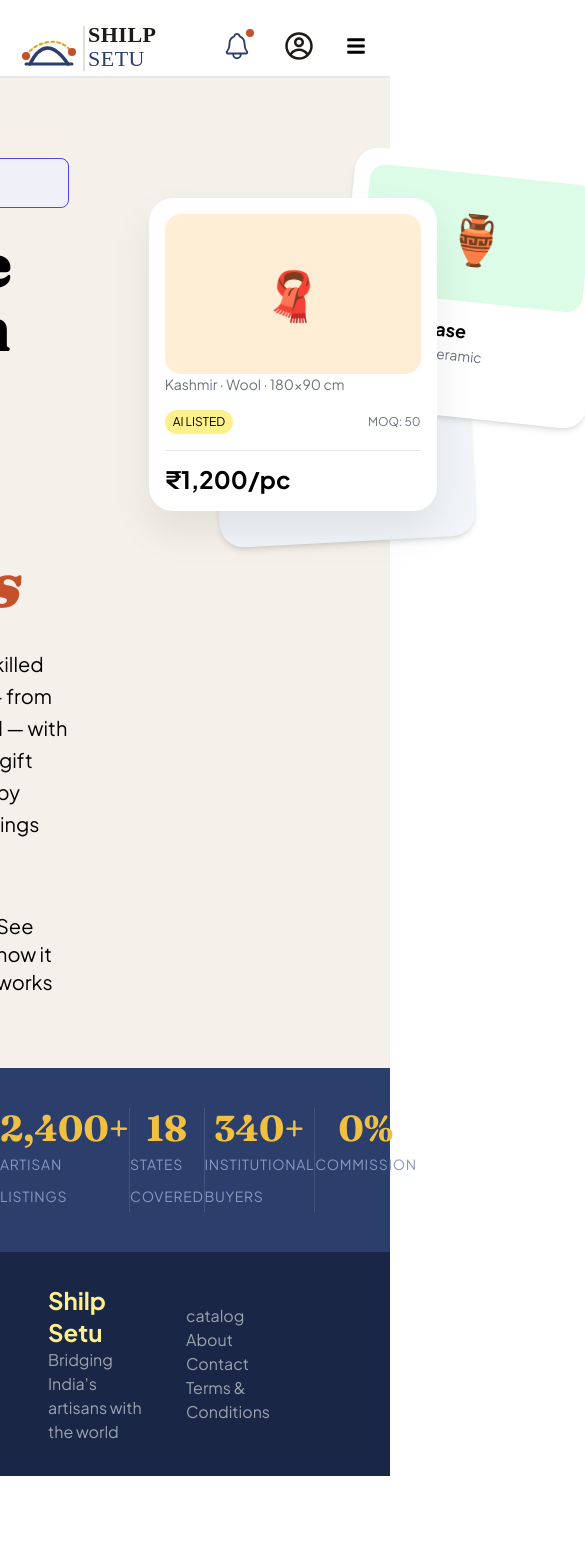
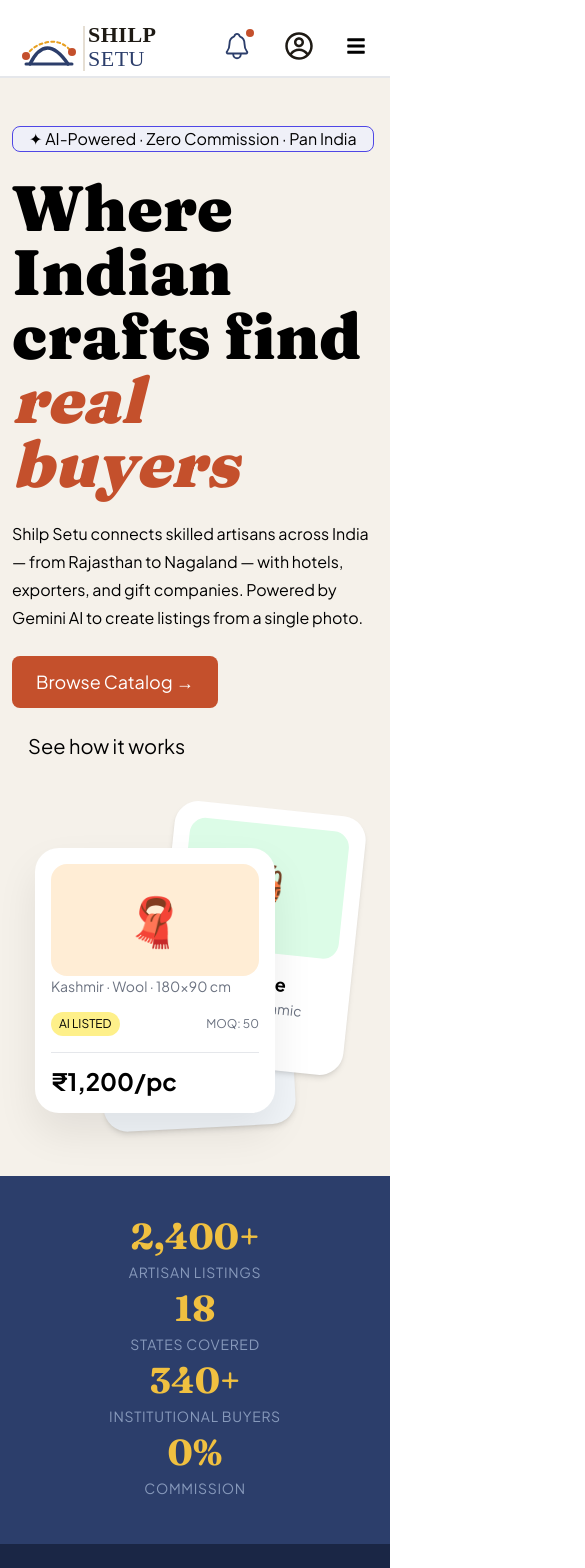
Before and after one commit to Sayyed-Ali/Shilp-Setu, a React (Vite) app in the folder frontend/appFront/: page / in a window 390 px wide. Shown: the top 1568 px of the page, 585 px wide, since content can reach past the window. Before the commit the page ends 1476 px from the top, so only its background shows below. Built offline with nearby package versions, Linux system fonts and the light colour scheme.

Commit message:
made home page responsive

```diff
--- a/frontend/appFront/src/components/Hero.jsx
+++ b/frontend/appFront/src/components/Hero.jsx
@@ -3,39 +3,39 @@
 export default function Hero() {
     return (
         <>
-            <div className="bg-[#F5F1EA] h-auto px- m-auto pt-20 pb-16 flex justify-center">
+            <div className="bg-[#F5F1EA] h-auto w-full m-auto pt-12 lg:pt-20 pb-12 lg:pb-16 px-3 flex flex-col lg:flex-row items-center justify-center gap-10">
                 {/*left*/}
                 <div className="">
                     <div className="border border-indigo-600 rounded-lg bg-[#eff0f8] inline-flex px-4">✦ AI-Powered · Zero Commission · Pan India</div>
 
                     <div className="pt-6">
-                        <div className="text-3xl" style={{ fontFamily: "Fraunces", fontWeight: 900, fontSize: "4rem", lineHeight: "4rem" }}>
+                        <div className="text-5xl lg:text-7xl leading-tight font-serif font-black" style={{ fontFamily: "Fraunces", fontWeight: 900, fontSize: "4rem", lineHeight: "4rem" }}>
                             Where Indian<br></br>crafts find<br></br><span className="text-[#c4502c] italic">real buyers</span>
                         </div>
                     </div>
 
-                    <p className="max-w-2xl my-8 text-xl/8" style={{ fontFamily: "Plus Jakarta Sans" }}>Shilp Setu connects skilled artisans across India — from Rajasthan to Nagaland — with hotels, exporters, and gift companies. Powered by Gemini AI to create listings from a single photo.</p>
+                    <p className="max-w-2xl my-6 lg:my-8 text-base lg:text-xl leading-7 lg:leading-8" style={{ fontFamily: "Plus Jakarta Sans" }}>Shilp Setu connects skilled artisans across India — from Rajasthan to Nagaland — with hotels, exporters, and gift companies. Powered by Gemini AI to create listings from a single photo.</p>
 
-                    <div className="flex">
-                        <a href="" className="rounded-lg bg-[#c4502c] px-4 text-xl py-2 text-white">Browse Catalog &rarr;</a>
-                        <a href="" className="text-xl px-4 text-xl py-2 ml-20">See how it works</a>
+                    <div className="flex flex-col lg:flex-row gap-4 lg:gap-8">
+                        <a href="" className=" inline-block w-fit rounded-lg bg-[#c4502c] px-6 text-lg py-3 text-white">Browse Catalog &rarr;</a>
+                        <a href="" className="text-xl px-4 py-2">See how it works</a>
                     </div>
                 </div>
 
-                <div className="pl-20">
+                <div className="w-auto px-4">
                     {/* right*/}
                     <HeroCardStack />
                 </div>
             </div >
 
             {/* stats bar*/}
-            <div className="bg-[#2c3e6b] flex py-10">
+            <div className="bg-[#2c3e6b] flex flex-col md:flex-row py-10">
                 <Stat value="2,400+" label="Artisan Listings" />
-                <div className="border-r border-[#44557d]"></div>
+                <div className="hidden md:block border-r border-[#44557d]"></div>
                 <Stat value="18" label="States Covered" />
-                <div className="border-r border-[#44557d]"></div>
+                <div className="hidden md:block border-r border-[#44557d]"></div>
                 <Stat value="340+" label="Institutional Buyers" />
-                <div className="border-r border-[#44557d]"></div>
+                <div className="hidden md:block border-r border-[#44557d]"></div>
                 <Stat value="0%" label="Commission" />
             </div>
         </>
--- a/frontend/appFront/src/components/HeroCardStack.jsx
+++ b/frontend/appFront/src/components/HeroCardStack.jsx
@@ -1,9 +1,9 @@
 export default function HeroCardStack() {
     return (
-        <div className="relative w-[450px] h-[400px]">
+        <div className="relative w-[320px] h-[320px] lg:w-[450px] lg:h-[400px]">
             {/* Back Card */}
             <div
-                className=" absolute right-0 top-0 w-64 bg-white rounded-3xl p-4 shadow-md rotate-6 z-10">
+                className=" absolute right-0 top-0 w-48 lg:w-64 bg-white rounded-3xl p-4 shadow-md rotate-6 z-10">
                 <div className="h-32 bg-green-100 rounded-2xl flex items-center justify-center text-5xl">🏺</div>
                 <h3 className="mt-4 font-bold text-lg">Pottery Vase</h3>
                 <p className="text-gray-500 text-sm">Rajasthan · Ceramic</p>
@@ -11,8 +11,8 @@
             </div>
 
             {/* Front Card */}
-            <div className=" absolute left-0 top-10 w-72 bg-white rounded-3xl p-4 shadow-[0_20px_40px_rgba(0,0,0,0.08)] z-20 ">
-                <div className="h-40 bg-orange-100 rounded-2xl flex items-center justify-center text-5xl">🧣</div>
+            <div className=" absolute left-0 top-10 w-60 lg:w-72 bg-white rounded-3xl p-4 shadow-[0_20px_40px_rgba(0,0,0,0.08)] z-20 ">
+                <div className="h-28 lg:h-40 bg-orange-100 rounded-2xl flex items-center justify-center text-5xl">🧣</div>
                 <p className="text-gray-500 text-sm">Kashmir · Wool · 180×90 cm</p>
                 <div className="flex justify-between items-center mt-4">
                     <span className="bg-yellow-200 px-2 py-1 rounded-full text-xs">AI LISTED</span>
@@ -27,7 +27,7 @@
 
             {/* Decorative Card */}
             <div
-                className="absolute left-16 top-24 w-64 h-72 bg-slate-100 rounded-3xl shadow-md -rotate-3 z-0"
+                className="absolute left-16 top-24 w-48 h-56 lg:w-64 lg:h-72 bg-slate-100 rounded-3xl shadow-md -rotate-3 z-0"
             ></div>
         </div>
     );
```
